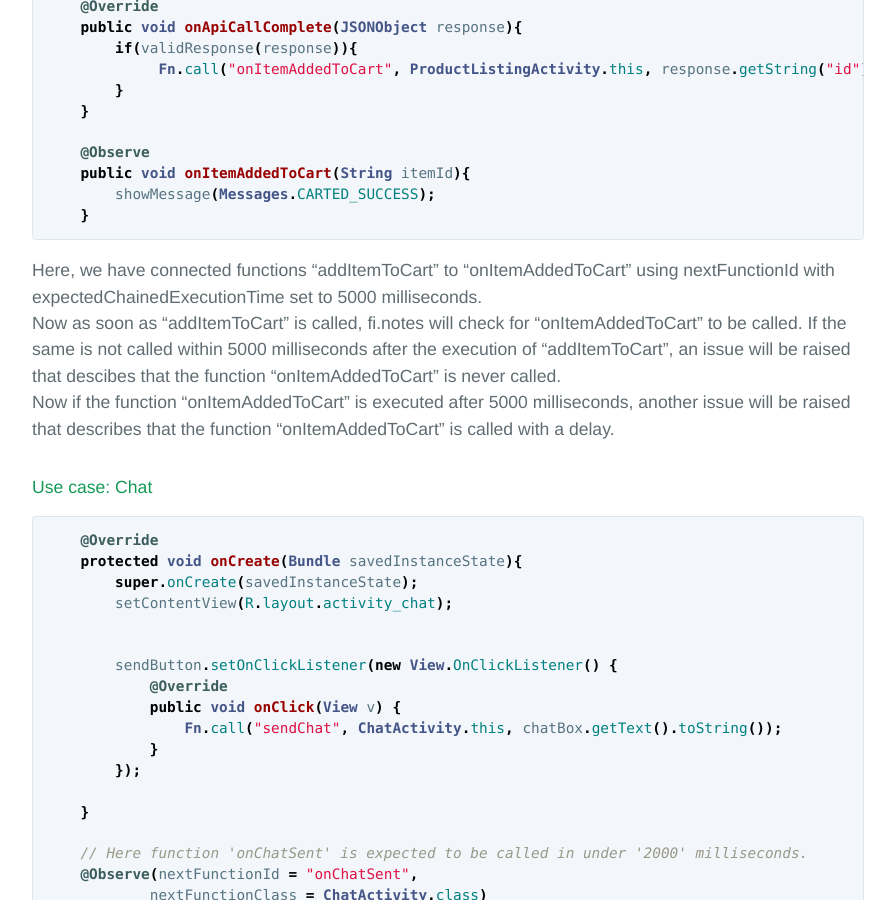
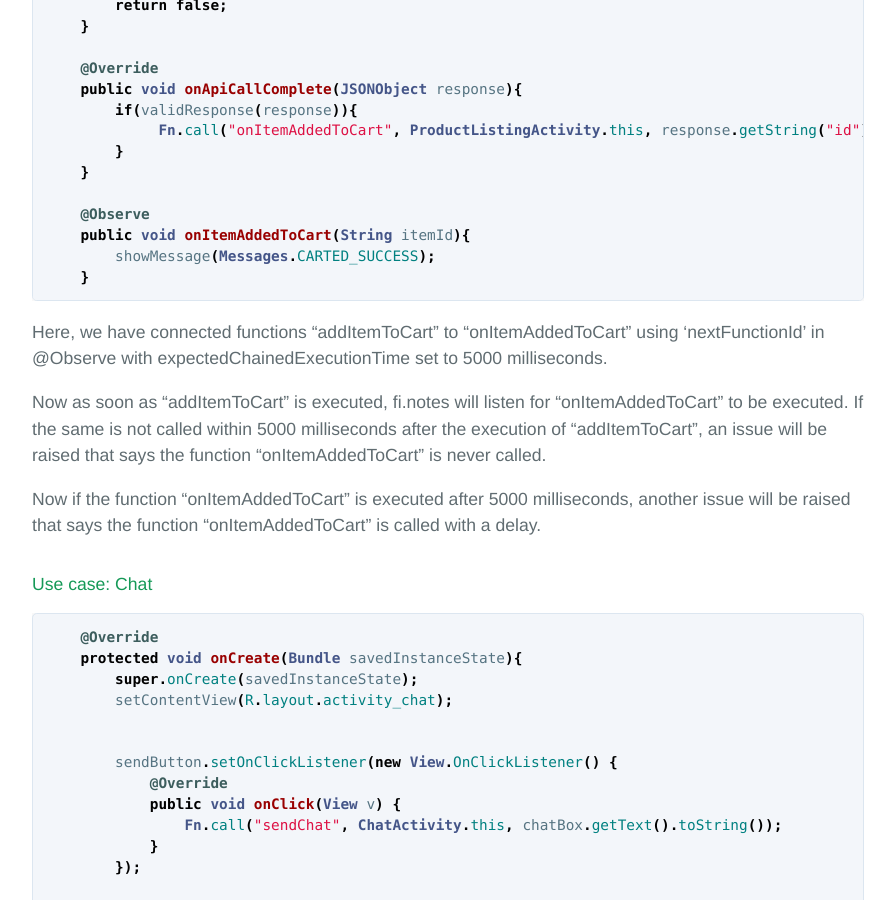
Before and after one commit to finotes/finotes.github.io, a Jekyll site: the page built from _posts/2018-02-02-java-docs.md, in a window 1280 px wide and 900 px high, scrolled down 14518 px. Shown: the whole window, without its empty margins (192-1087 px from the left). Built offline with Jekyll 4.4.1, drawn with Linux system fonts in a browser that asks for light colours; some web fonts are replaced; some of the changed text lies outside the part shown.

Commit message:
Update 2018-02-02-java-docs.md

````diff
--- a/_posts/2018-02-02-java-docs.md
+++ b/_posts/2018-02-02-java-docs.md
@@ -552,10 +552,12 @@ public class DBUtils {
 
 ### Chained Function calls
 
-Using chained function calls, you will be notified incase a functionality in your application breaks.
-Any application functionality will have a start function and success function, using fi.notes SDK you will be able to chain both these functions.
-You can connect multiple functions using 'nextFunctionId' and 'nextFunctionClass' properties in @Observe annotation.
+Using chained function calls, you can detect when a functionality in your app fails.
 
+All app features will have a start function and a success function, using fi.notes SDK you will be able to chain both these functions.
+You can chain functions using 'nextFunctionId' and 'nextFunctionClass' properties in @Observe annotation.
+
+Lets take a look at an "add to cart" functionality in an typical ecommerce app.
 #### Use case: Add to cart
 ```java
     @Override
@@ -598,9 +600,11 @@ You can connect multiple functions using 'nextFunctionId' and 'nextFunctionClass
 	showMessage(Messages.CARTED_SUCCESS);
     }
 ```
-Here, we have connected functions "addItemToCart" to "onItemAddedToCart" using nextFunctionId with expectedChainedExecutionTime set to 5000 milliseconds.
-Now as soon as "addItemToCart" is called, fi.notes will check for "onItemAddedToCart" to be called. If the same is not called within 5000 milliseconds after the execution of "addItemToCart", an issue will be raised that descibes that the function "onItemAddedToCart" is never called.
-Now if the function "onItemAddedToCart" is executed after 5000 milliseconds, another issue will be raised that describes that the function "onItemAddedToCart" is called with a delay.
+Here, we have connected functions "addItemToCart" to "onItemAddedToCart" using 'nextFunctionId' in @Observe with expectedChainedExecutionTime set to 5000 milliseconds.
+
+Now as soon as "addItemToCart" is executed, fi.notes will listen for "onItemAddedToCart" to be executed. If the same is not called within 5000 milliseconds after the execution of "addItemToCart", an issue will be raised that says the function "onItemAddedToCart" is never called.
+
+Now if the function "onItemAddedToCart" is executed after 5000 milliseconds, another issue will be raised that says the function "onItemAddedToCart" is called with a delay.
 
 #### Use case: Chat
 
````
